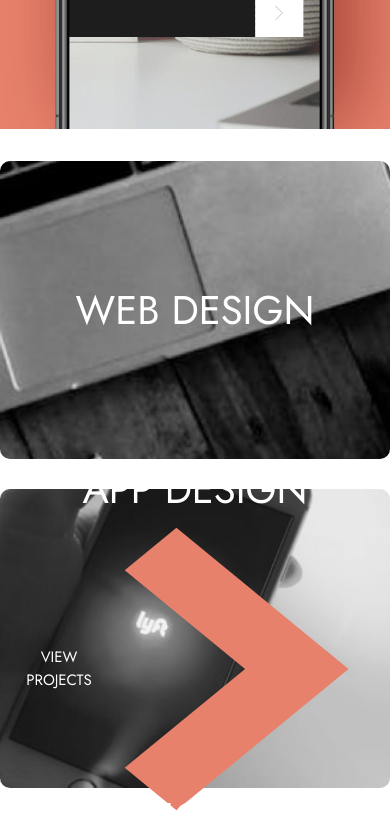
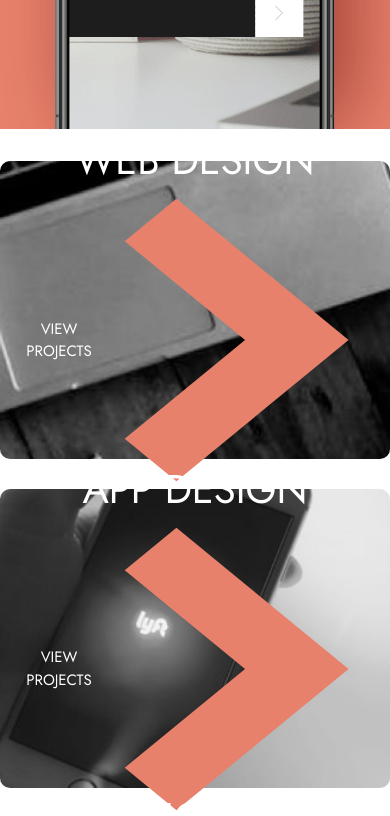
Before and after one commit to MadalinaBuu/multi-page-design-app, an Angular app: page /our-company in a window 390 px wide. Shown: the part 940-1756 px from the top of the page. Built offline with nearby package versions, Linux system fonts and the light colour scheme.

Commit message:
home - services-section-dynamic

```diff
--- a/src/app/home/home.component.html
+++ b/src/app/home/home.component.html
@@ -29,119 +29,34 @@
     </div>
     <div class="services-section">
         <div class="row">
+            <!-- First Column: Large Image -->
             <div class="col-lg-6 col-md-12 col-mg-md">
-                <div class="image-container">
-                    <a [routerLink]="imageLink.webDesign">
-                        <img src="../../assets/images/home/desktop/image-web-design-large.jpg" class="d-none d-lg-block"
-                            alt="Desktop Image">
-                        <div class="overlay-text d-none d-lg-block">
-                            <div>Web Design</div>
+                <div *ngFor="let service of services | slice:0:1" class="image-container">
+                    <a [routerLink]="service.link">
+                        <img [src]="service.images.desktop" class="d-none d-lg-block" [alt]="service.name">
+                        <img [src]="service.images.tablet" class="d-none d-md-block d-lg-none" [alt]="service.name">
+                        <img [src]="service.images.mobile" class="d-md-none" [alt]="service.name">
+                        <div class="overlay-text">
+                            <div>{{ service.name }}</div>
                             <div class="projects">View projects
                                 <img src="../../assets/images/shared/desktop/icon-right-arrow.svg" alt="arrow" />
                             </div>
                         </div>
                     </a>
                 </div>
-
-                <div class="image-container">
-                    <a [routerLink]="imageLink.webDesign">
-                        <img src="../../assets/images/home/tablet/image-web-design.jpg"
-                            class="d-none d-md-block d-lg-none" alt="Tablet Image">
-                        <div class="overlay-text d-none d-md-block d-lg-none">Web Design</div>
-                    </a>
-                </div>
-
-                <div class="image-container">
-                    <a [routerLink]="imageLink.webDesign">
-                        <img src="../../assets/images/home/mobile/image-web-design.jpg" class="d-md-none"
-                            alt="Mobile Image">
-                        <div class="overlay-text d-md-none">Web Design</div>
-                    </a>
-                </div>
             </div>
+            <!-- Second Column: Nested Row with Two Smaller Images -->
             <div class="col-lg-6 col-md-12">
                 <div class="row">
-                    <div class="col-lg-12 col-mg-lg col-mg-md">
-
+                    <div class="col-lg-12 col-mg-lg col-mg-md" *ngFor="let service of services | slice:1">
                         <div class="image-container">
-                            <a [routerLink]="imageLink.appDesign">
-                                <img src="../../assets/images/home/desktop/image-app-design.jpg"
-                                    class="d-none d-lg-block" alt="Desktop Image">
-                                <div class="overlay-text d-none d-lg-block">
-                                    <div>App Design</div>
-                                    <div class="projects">View projects
-                                        <img src="../../assets/images/shared/desktop/icon-right-arrow.svg"
-                                            alt="arrow" />
-                                    </div>
-                                </div>
-                            </a>
-                        </div>
-
-                        <div class="image-container">
-                            <a [routerLink]="imageLink.appDesign">
-                                <img src="../../assets/images/home/tablet/image-app-design.jpg"
-                                    class="d-none d-md-block d-lg-none" alt="Tablet Image">
-                                <div class="overlay-text d-none d-md-block d-lg-none">
-
-                                    <div>App Design</div>
-                                    <div class="projects">View projects
-                                        <img src="../../assets/images/shared/desktop/icon-right-arrow.svg"
-                                            alt="arrow" />
-                                    </div>
-                                </div>
-                            </a>
-                        </div>
-
-                        <div class="image-container">
-                            <a [routerLink]="imageLink.appDesign">
-                                <img src="../../assets/images/home/mobile/image-app-design.jpg" class="d-md-none"
-                                    alt="Mobile Image">
-                                <div class="overlay-text d-md-none">
-                                    <div>App Design</div>
-                                    <div class="projects">View projects
-                                        <img src="../../assets/images/shared/desktop/icon-right-arrow.svg"
-                                            alt="arrow" />
-                                    </div>
-                                </div>
-                            </a>
-                        </div>
-                    </div>
-                    <div class="col-lg-12">
-
-                        <div class="image-container">
-                            <a [routerLink]="imageLink.graphicDesign">
-                                <img src="../../assets/images/home/desktop/image-graphic-design.jpg"
-                                    class="d-none d-lg-block" alt="Desktop Image">
-                                <div class="overlay-text d-none d-lg-block">
-                                    <div>Graphic Design</div>
-                                    <div class="projects">View projects
-                                        <img src="../../assets/images/shared/desktop/icon-right-arrow.svg"
-                                            alt="arrow" />
-                                    </div>
-                                </div>
-                            </a>
-                        </div>
-
-                        <div class="image-container">
-                            <a [routerLink]="imageLink.graphicDesign">
-                                <img src="../../assets/images/home/tablet/image-graphic-design.jpg"
-                                    class="d-none d-md-block d-lg-none" alt="Tablet Image">
-                                <div class="overlay-text d-none d-md-block d-lg-none">
-                                    <div>Graphic Design</div>
-                                    <div class="projects">View projects
-                                        <img src="../../assets/images/shared/desktop/icon-right-arrow.svg"
-                                            alt="arrow" />
-                                    </div>
-                                </div>
-                            </a>
-                        </div>
-
-                        <div class="image-container">
-                            <a [routerLink]="imageLink.graphicDesign">
-                                <img src="../../assets/images/home/mobile/image-graphic-design.jpg" class="d-md-none"
-                                    alt="Mobile Image">
-                                <div class="overlay-text d-md-none">
-                                    <div>Graphic Design</div>
+                            <a [routerLink]="service.link">
+                                <img [src]="service.images.desktop" class="d-none d-lg-block" [alt]="service.name">
+                                <img [src]="service.images.tablet" class="d-none d-md-block d-lg-none"
+                                    [alt]="service.name">
+                                <img [src]="service.images.mobile" class="d-md-none" [alt]="service.name">
+                                <div class="overlay-text">
+                                    <div>{{ service.name }}</div>
                                     <div class="projects">View projects
                                         <img src="../../assets/images/shared/desktop/icon-right-arrow.svg"
                                             alt="arrow" />
--- a/src/app/home/home.component.ts
+++ b/src/app/home/home.component.ts
@@ -1,17 +1,42 @@
+import { CommonModule } from '@angular/common';
 import { Component } from '@angular/core';
 import { RouterModule } from '@angular/router';
 
 @Component({
   selector: 'app-home',
-  imports: [RouterModule],
+  imports: [RouterModule, CommonModule],
   templateUrl: './home.component.html',
   styleUrl: './home.component.scss'
 })
 export class HomeComponent {
 
-  imageLink = {
-    webDesign: '/web-design',
-    appDesign: '/app-design',
-    graphicDesign: '/graphic-design'
-  };
+  services = [
+    {
+      name: "Web Design",
+      link: "/web-design",
+      images: {
+        desktop: "../../assets/images/home/desktop/image-web-design-large.jpg",
+        tablet: "../../assets/images/home/tablet/image-web-design.jpg",
+        mobile: "../../assets/images/home/mobile/image-web-design.jpg",
+      },
+    },
+    {
+      name: "App Design",
+      link: "/app-design",
+      images: {
+        desktop: "../../assets/images/home/desktop/image-app-design.jpg",
+        tablet: "../../assets/images/home/tablet/image-app-design.jpg",
+        mobile: "../../assets/images/home/mobile/image-app-design.jpg",
+      },
+    },
+    {
+      name: "Graphic Design",
+      link: "/graphic-design",
+      images: {
+        desktop: "../../assets/images/home/desktop/image-graphic-design.jpg",
+        tablet: "../../assets/images/home/tablet/image-graphic-design.jpg",
+        mobile: "../../assets/images/home/mobile/image-graphic-design.jpg",
+      },
+    },
+  ];
 }
```
